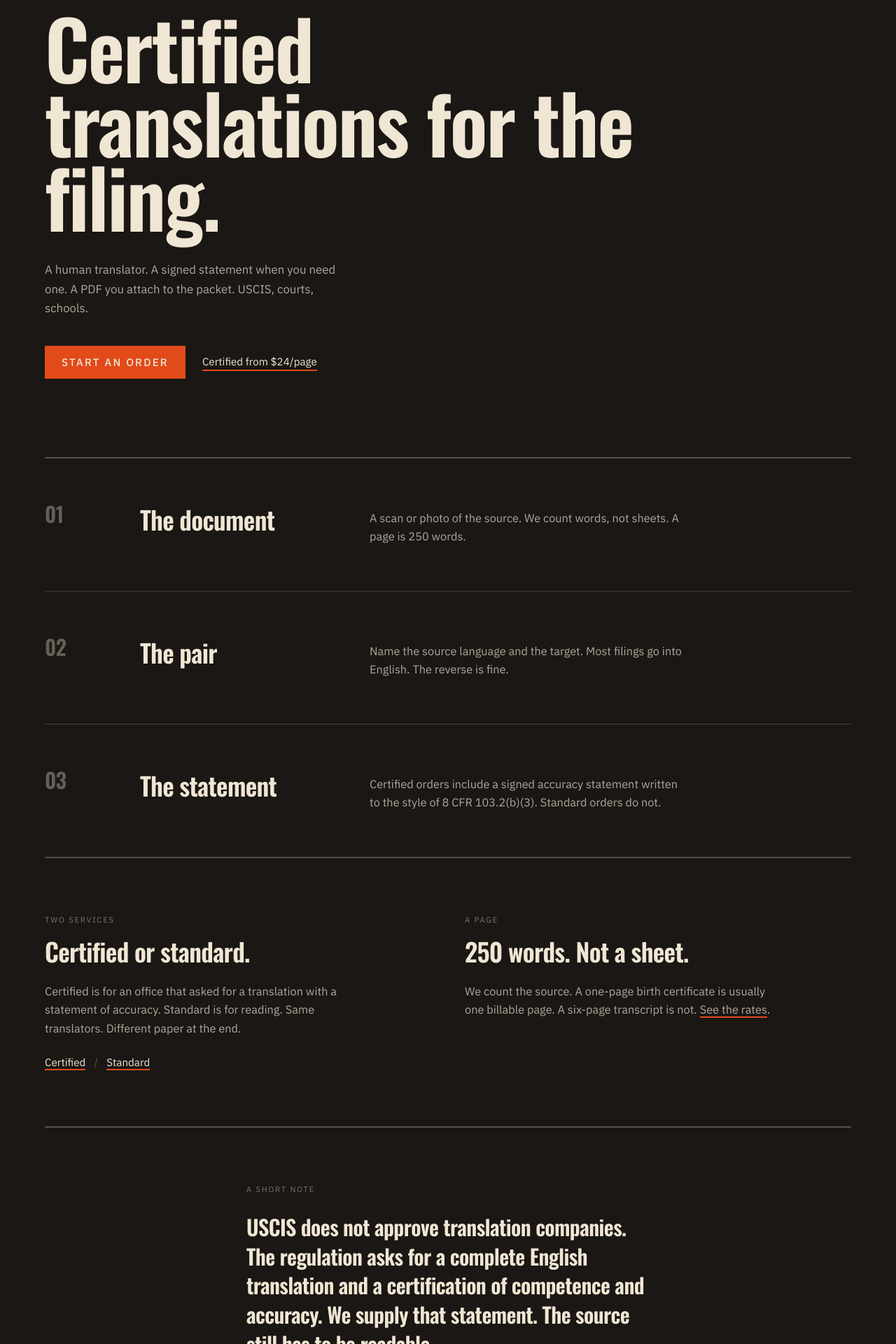
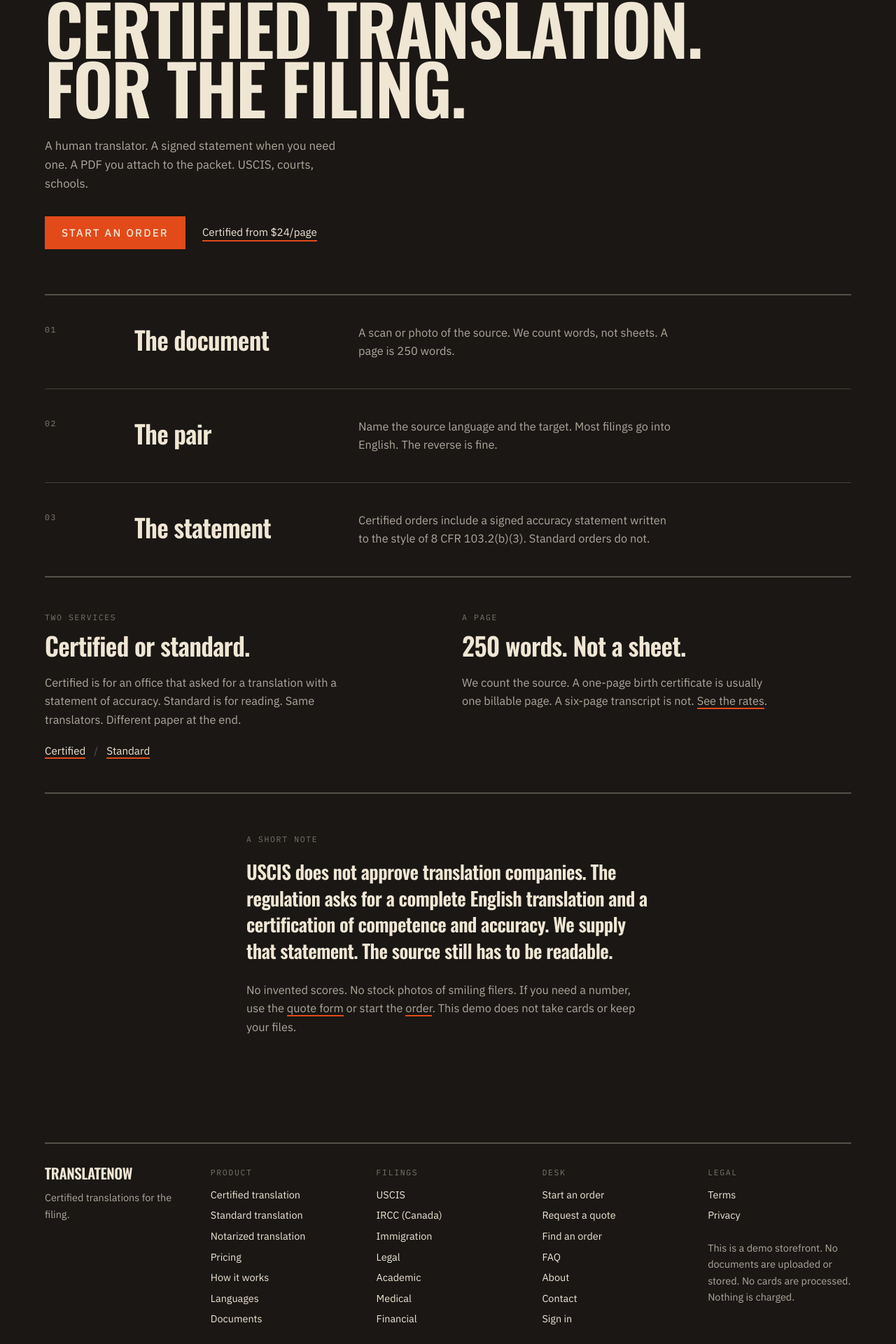
Before and after one commit to pearsonownz1/translatenow-web, a Next.js app: page / in a window 1280 px wide. Shown: the part 154-2074 px from the top of the page at 70% size. Built offline with nearby package versions, Linux system fonts and the light colour scheme.

Commit message:
Apply grit treatment to homepage, footer, and form chrome.

```diff
--- a/app/(site)/how-it-works/page.tsx
+++ b/app/(site)/how-it-works/page.tsx
@@ -59,9 +59,9 @@ export default function HowItWorksPage() {
             key={step.n}
             className="grid gap-3 py-8 md:grid-cols-[4rem_minmax(0,1fr)]"
           >
-            <p className="font-display text-2xl text-ink/35">{step.n}</p>
+            <p className="font-stamp text-ink/50">{step.n}</p>
             <div>
-              <h2 className="font-display text-2xl tracking-tight">
+              <h2 className="font-display text-2xl">
                 {step.title}
               </h2>
               <p className="mt-2 text-[1.02rem] leading-relaxed text-ink/70">
--- a/app/(site)/page.tsx
+++ b/app/(site)/page.tsx
@@ -30,15 +30,17 @@ const steps = [
 export default function HomePage() {
   return (
     <>
-      <section className="px-6 pb-20 pt-10 md:px-12 lg:px-16 md:pt-16 md:pb-28">
-        <h1 className="font-display max-w-[14ch] text-[clamp(3.25rem,9vw,8rem)] leading-[0.92] tracking-tight">
-          Certified translations for the filing.
+      <section className="px-6 pb-14 pt-8 md:px-12 lg:px-16 md:pt-12 md:pb-16">
+        <h1 className="font-display uppercase text-[clamp(2.6rem,9vw,6.2rem)] leading-[0.85] tracking-[-0.03em]">
+          Certified translation.
+          <br />
+          For the filing.
         </h1>
-        <p className="mt-10 max-w-md text-[1.05rem] leading-relaxed text-ink/70">
+        <p className="mt-7 max-w-md text-[1.05rem] leading-relaxed text-ink/70">
           A human translator. A signed statement when you need one. A PDF you
           attach to the packet. USCIS, courts, schools.
         </p>
-        <div className="mt-10 flex flex-wrap items-center gap-6">
+        <div className="mt-8 flex flex-wrap items-center gap-6">
           <Cta href="/order">Start an order</Cta>
           <Link href="/pricing" className="text-[0.95rem] copper-underline">
             {`Certified from $${TIERS.professional.price}/page`}
@@ -52,15 +54,13 @@ export default function HomePage() {
           {steps.map((item) => (
             <li
               key={item.n}
-              className="grid gap-4 py-12 md:grid-cols-[6rem_minmax(0,18rem)_minmax(0,32rem)] md:gap-10 md:py-16"
+              className="grid gap-3 py-8 md:grid-cols-[6rem_minmax(0,18rem)_minmax(0,32rem)] md:gap-8 md:py-10"
             >
-              <p className="font-display text-3xl leading-none text-ink/35">
-                {item.n}
-              </p>
-              <h2 className="font-display text-3xl leading-tight tracking-tight md:text-4xl">
+              <p className="font-stamp text-ink/50">{item.n}</p>
+              <h2 className="font-display text-3xl leading-tight md:text-4xl">
                 {item.title}
               </h2>
-              <p className="max-w-md text-[1.02rem] leading-relaxed text-ink/70 md:pt-2">
+              <p className="max-w-md text-[1.02rem] leading-relaxed text-ink/70">
                 {item.body}
               </p>
             </li>
@@ -69,21 +69,19 @@ export default function HomePage() {
         <hr className="rule" />
       </section>
 
-      <section className="px-6 py-20 md:px-12 lg:px-16">
-        <div className="grid gap-12 md:grid-cols-2">
+      <section className="px-6 py-12 md:px-12 lg:px-16">
+        <div className="grid gap-10 md:grid-cols-2">
           <div>
-            <p className="text-[0.7rem] uppercase tracking-[0.16em] text-ink/45">
-              Two services
-            </p>
-            <h2 className="mt-4 font-display text-4xl tracking-tight">
+            <p className="font-stamp text-ink/45">Two services</p>
+            <h2 className="mt-3 font-display text-4xl">
               Certified or standard.
             </h2>
-            <p className="mt-6 max-w-md text-[1.02rem] leading-relaxed text-ink/70">
+            <p className="mt-5 max-w-md text-[1.02rem] leading-relaxed text-ink/70">
               Certified is for an office that asked for a translation with a
               statement of accuracy. Standard is for reading. Same translators.
               Different paper at the end.
             </p>
-            <p className="mt-6 text-[0.95rem]">
+            <p className="mt-5 text-[0.95rem]">
               <Link href="/certified-translation" className="copper-underline">
                 Certified
               </Link>
@@ -94,13 +92,11 @@ export default function HomePage() {
             </p>
           </div>
           <div>
-            <p className="text-[0.7rem] uppercase tracking-[0.16em] text-ink/45">
-              A page
-            </p>
-            <h2 className="mt-4 font-display text-4xl tracking-tight">
+            <p className="font-stamp text-ink/45">A page</p>
+            <h2 className="mt-3 font-display text-4xl">
               {PAGE_WORDS} words. Not a sheet.
             </h2>
-            <p className="mt-6 max-w-md text-[1.02rem] leading-relaxed text-ink/70">
+            <p className="mt-5 max-w-md text-[1.02rem] leading-relaxed text-ink/70">
               We count the source. A one-page birth certificate is usually one
               billable page. A six-page transcript is not.{" "}
               <Link href="/pricing" className="copper-underline">
@@ -112,19 +108,17 @@ export default function HomePage() {
         </div>
       </section>
 
-      <section className="px-6 pb-24 md:px-12 lg:px-16">
+      <section className="px-6 pb-16 md:px-12 lg:px-16">
         <hr className="rule" />
-        <div className="mx-auto max-w-xl py-16 md:py-20">
-          <p className="text-[0.7rem] uppercase tracking-[0.16em] text-ink/45">
-            A short note
-          </p>
-          <p className="mt-6 font-display text-[1.65rem] leading-snug tracking-tight md:text-[1.9rem]">
+        <div className="mx-auto max-w-xl py-12 md:py-14">
+          <p className="font-stamp text-ink/45">A short note</p>
+          <p className="mt-5 font-display text-[1.45rem] leading-snug md:text-[1.7rem]">
             USCIS does not approve translation companies. The regulation asks
             for a complete English translation and a certification of
             competence and accuracy. We supply that statement. The source still
             has to be readable.
           </p>
-          <p className="mt-8 text-[1.02rem] leading-relaxed text-ink/70">
+          <p className="mt-6 text-[1.02rem] leading-relaxed text-ink/70">
             No invented scores. No stock photos of smiling filers. If you need
             a number, use the{" "}
             <Link href="/quote" className="copper-underline">
--- a/components/contact-form.tsx
+++ b/components/contact-form.tsx
@@ -12,7 +12,7 @@ export function ContactForm() {
   if (sent) {
     return (
       <div className="mt-12 max-w-md border-y border-hairline py-10">
-        <p className="font-display text-3xl tracking-tight">Noted.</p>
+        <p className="font-display text-3xl">Noted.</p>
         <p className="mt-4 text-[1.02rem] leading-relaxed text-ink/70">
           This form does not deliver a message. No ticket was opened. For a
           price, use the quote form or start an order.
--- a/components/quote-form.tsx
+++ b/components/quote-form.tsx
@@ -13,7 +13,7 @@ export function QuoteForm() {
   if (sent) {
     return (
       <div className="mt-12 max-w-md border-y border-hairline py-10">
-        <p className="font-display text-3xl tracking-tight">Received.</p>
+        <p className="font-display text-3xl">Received.</p>
         <p className="mt-4 text-[1.02rem] leading-relaxed text-ink/70">
           This demo does not send mail or open a job. No document was stored.
           If this were live, we would reply to {email || "the address you entered"}.
--- a/components/site-footer.tsx
+++ b/components/site-footer.tsx
@@ -2,19 +2,19 @@ import Link from "next/link";
 
 export function SiteFooter() {
   return (
-    <footer className="px-6 pb-16 pt-10 md:px-12 lg:px-16">
+    <footer className="px-6 pb-12 pt-8 md:px-12 lg:px-16">
       <hr className="rule" />
-      <div className="mt-10 grid gap-10 sm:grid-cols-2 lg:grid-cols-5">
+      <div className="mt-8 grid gap-8 sm:grid-cols-2 lg:grid-cols-5">
         <div>
-          <p className="font-display text-2xl leading-none">TranslateNow</p>
+          <p className="font-display text-[1.3rem] uppercase leading-none tracking-[0.12em]">
+            TranslateNow
+          </p>
           <p className="mt-3 max-w-xs text-[0.9rem] leading-relaxed text-ink/70">
             Certified translations for the filing.
           </p>
         </div>
         <div>
-          <p className="text-[0.7rem] uppercase tracking-[0.16em] text-ink/45">
-            Product
-          </p>
+          <p className="font-stamp text-ink/45">Product</p>
           <ul className="mt-3 space-y-2 text-[0.9rem]">
             <li>
               <Link href="/certified-translation" className="hover:text-copper">
@@ -54,9 +54,7 @@ export function SiteFooter() {
           </ul>
         </div>
         <div>
-          <p className="text-[0.7rem] uppercase tracking-[0.16em] text-ink/45">
-            Filings
-          </p>
+          <p className="font-stamp text-ink/45">Filings</p>
           <ul className="mt-3 space-y-2 text-[0.9rem]">
             <li>
               <Link href="/uscis" className="hover:text-copper">
@@ -96,9 +94,7 @@ export function SiteFooter() {
           </ul>
         </div>
         <div>
-          <p className="text-[0.7rem] uppercase tracking-[0.16em] text-ink/45">
-            Desk
-          </p>
+          <p className="font-stamp text-ink/45">Desk</p>
           <ul className="mt-3 space-y-2 text-[0.9rem]">
             <li>
               <Link href="/order" className="hover:text-copper">
@@ -138,9 +134,7 @@ export function SiteFooter() {
           </ul>
         </div>
         <div>
-          <p className="text-[0.7rem] uppercase tracking-[0.16em] text-ink/45">
-            Legal
-          </p>
+          <p className="font-stamp text-ink/45">Legal</p>
           <ul className="mt-3 space-y-2 text-[0.9rem]">
             <li>
               <Link href="/terms" className="hover:text-copper">
@@ -159,7 +153,7 @@ export function SiteFooter() {
           </p>
         </div>
       </div>
-      <p className="mt-12 text-[0.75rem] leading-relaxed text-ink/45">
+      <p className="mt-10 text-[0.75rem] leading-relaxed text-ink/45">
         USCIS and IRCC do not approve or endorse translation vendors. A
         certified order includes a signed accuracy statement written to the
         style of 8 CFR 103.2(b)(3) for U.S. filings. Acceptance still depends
```
Also changed, not shown: app/(site)/order/page.tsx (+4 -4 lines).
